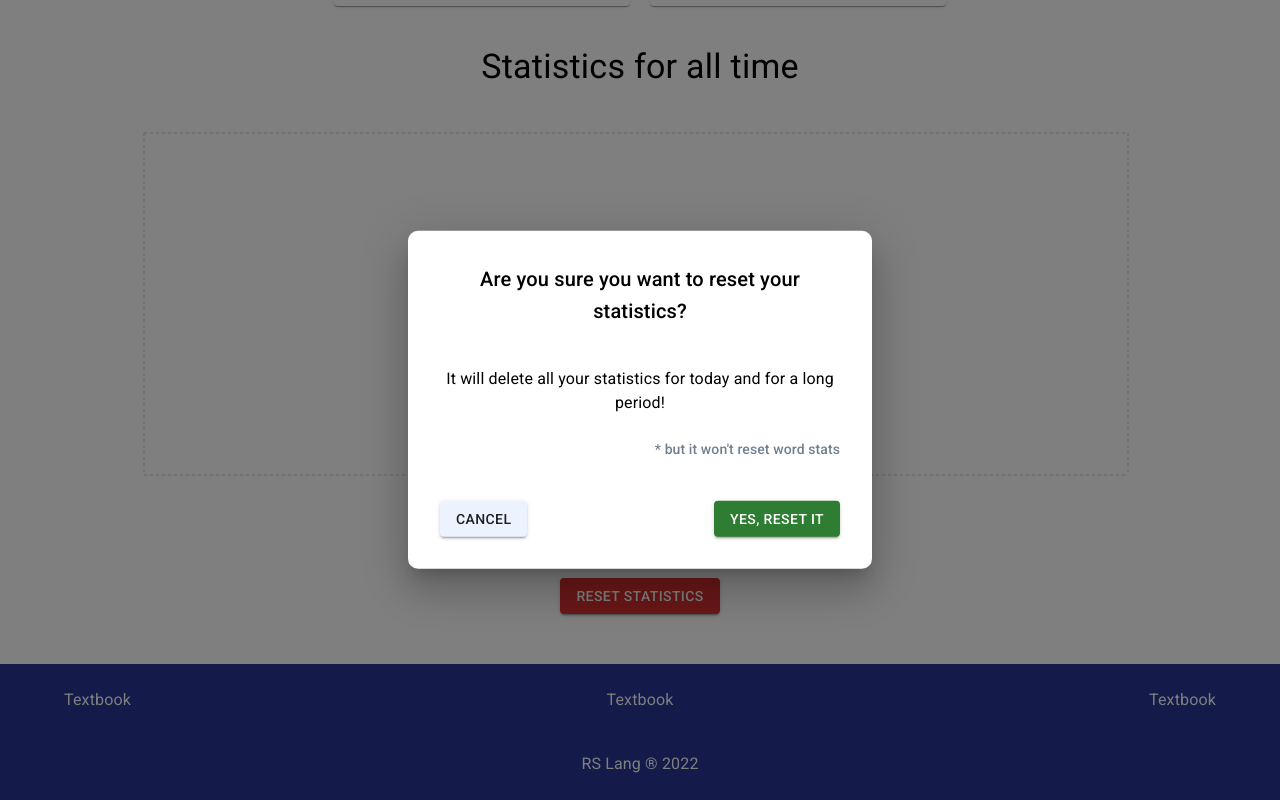
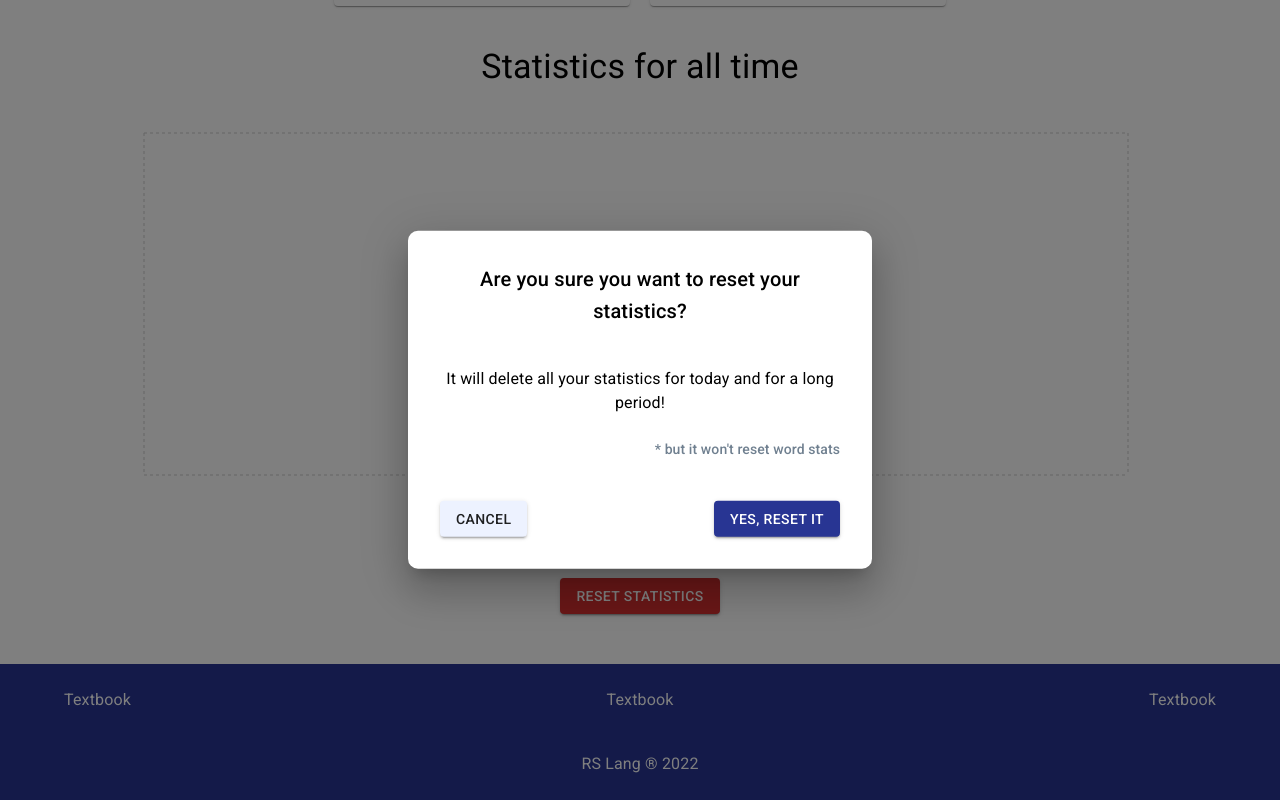
Before and after one commit to liliyavoloshina/rslang, a React (Create React App) app: page /statistic in a window 1280 px wide. Both pictures are taken after a click on the button "RESET STATISTICS". Shown: the part 502-1302 px from the top of the page. Built offline with nearby package versions, Linux system fonts and the light colour scheme.

Commit message:
feat: disable reset statistic button while resetting

```diff
--- a/src/features/statistic/statisticSlice.selectors.ts
+++ b/src/features/statistic/statisticSlice.selectors.ts
@@ -2,3 +2,4 @@ import { RootState } from '~/app/store'
 
 export const selectStatisticOptional = (state: RootState) => state.statistic.statistics.optional
 export const selectStatisticCalculated = (state: RootState) => state.statistic.statisticsCalculated
+export const selectStatisticResetStatus = (state: RootState) => state.statistic.resetStatus
--- a/src/features/statistic/statisticSlice.ts
+++ b/src/features/statistic/statisticSlice.ts
@@ -27,6 +27,7 @@ interface StatisticsState {
 		correctWordsPercentAudiocall: string
 		correctWordsPercentSprint: string
 	}
+	resetStatus: 'idle' | 'loading'
 }
 
 const initialState: StatisticsState = {
@@ -47,6 +48,7 @@ const initialState: StatisticsState = {
 		correctWordsPercentAudiocall: '0',
 		correctWordsPercentSprint: '0',
 	},
+	resetStatus: 'idle',
 }
 
 const updateWordCorrectAnswers = (difficulty: WordDifficulty, oldAnswers: number, correctStrike: number) => {
@@ -416,7 +418,11 @@ export const statisticSlice = createSlice({
 
 				state.statistics.optional.completedPages = updatedCompletedPages
 			})
+			.addCase(resetStatistic.pending, (state, action) => {
+				state.resetStatus = 'loading'
+			})
 			.addCase(resetStatistic.fulfilled, (state, action) => {
+				state.resetStatus = 'idle'
 				state.statistics = action.payload
 				state.statisticsCalculated = { totalCorrectPercentShort: '0', totalNewWordsShort: 0, correctWordsPercentAudiocall: '0', correctWordsPercentSprint: '0' }
 			})
--- a/src/views/Statistic.tsx
+++ b/src/views/Statistic.tsx
@@ -1,6 +1,7 @@
 import { useEffect, useState } from 'react'
 import { useTranslation } from 'react-i18next'
 
+import LoadingButton from '@mui/lab/LoadingButton'
 import Box from '@mui/material/Box'
 import Button from '@mui/material/Button'
 import Container from '@mui/material/Container'
@@ -12,7 +13,15 @@ import { useAppDispatch, useAppSelector } from '~/app/hooks'
 import LongStatChart from '~/components/statistics/LongStatChart'
 import ShortGameCard from '~/components/statistics/ShortGameCard'
 import ShortWordCard from '~/components/statistics/ShortWordCard'
-import { fetchUserStatistics, resetStatistic, selectStatisticCalculated, selectStatisticOptional, sendUpdatedStatistic, updateShortStatistics } from '~/features/statistic'
+import {
+	fetchUserStatistics,
+	resetStatistic,
+	selectStatisticCalculated,
+	selectStatisticOptional,
+	selectStatisticResetStatus,
+	sendUpdatedStatistic,
+	updateShortStatistics,
+} from '~/features/statistic'
 import { isTheSameDay } from '~/utils/helpers'
 
 export default function Statistic() {
@@ -20,6 +29,7 @@ export default function Statistic() {
 	const dispatch = useAppDispatch()
 	const { shortStat, longStat } = useAppSelector(selectStatisticOptional)
 	const { totalNewWordsShort, totalCorrectPercentShort, correctWordsPercentAudiocall, correctWordsPercentSprint } = useAppSelector(selectStatisticCalculated)
+	const resetStatus = useAppSelector(selectStatisticResetStatus)
 
 	const { date, learnedWords } = shortStat
 	const { audiocall, sprint } = shortStat.games
@@ -111,9 +121,9 @@ export default function Statistic() {
 						<Button variant="contained" color="secondary" onClick={handleClose}>
 							{t('STATISTIC.MODAL_CANCEL')}
 						</Button>
-						<Button variant="contained" color="success" onClick={resetStatistics}>
+						<LoadingButton disabled={resetStatus === 'loading'} loading={resetStatus === 'loading'} onClick={resetStatistics} variant="contained">
 							{t('STATISTIC.MODAL_AGREE')}
-						</Button>
+						</LoadingButton>
 					</Stack>
 				</Box>
 			</Modal>
```
